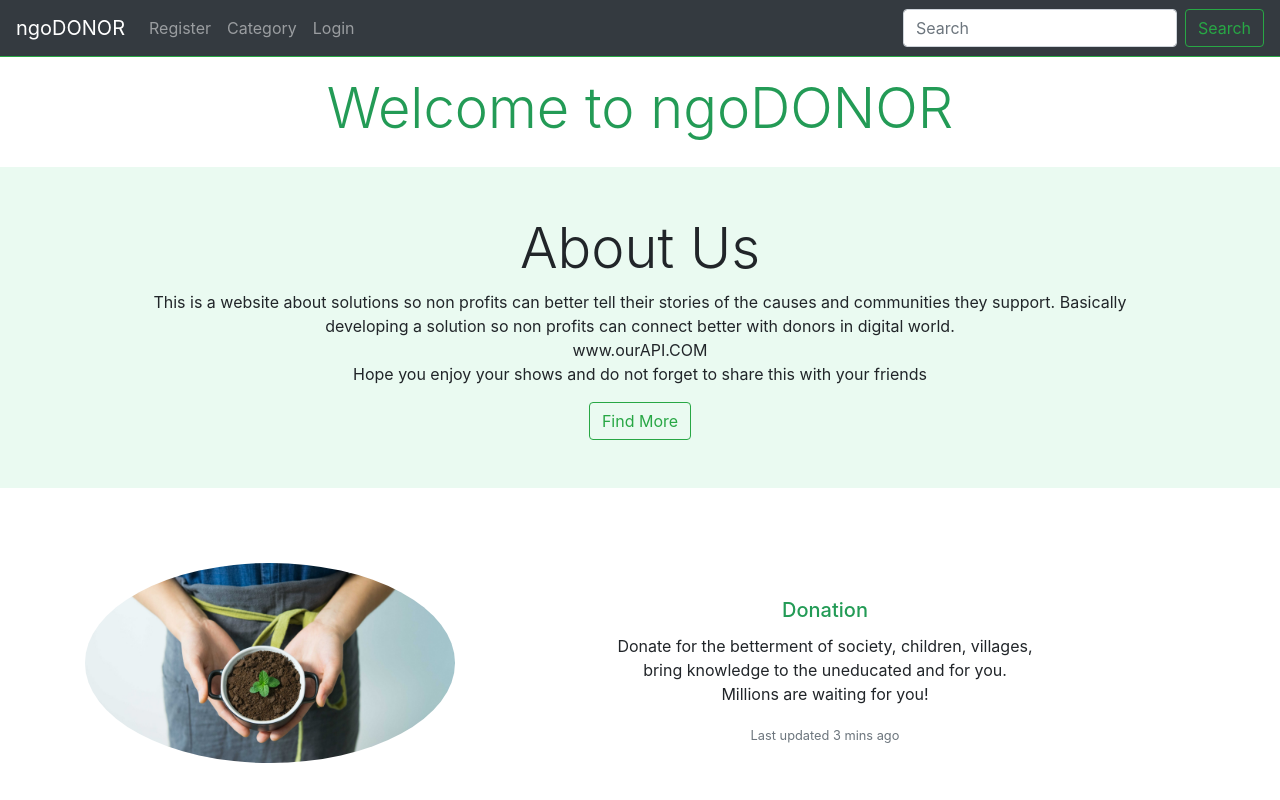
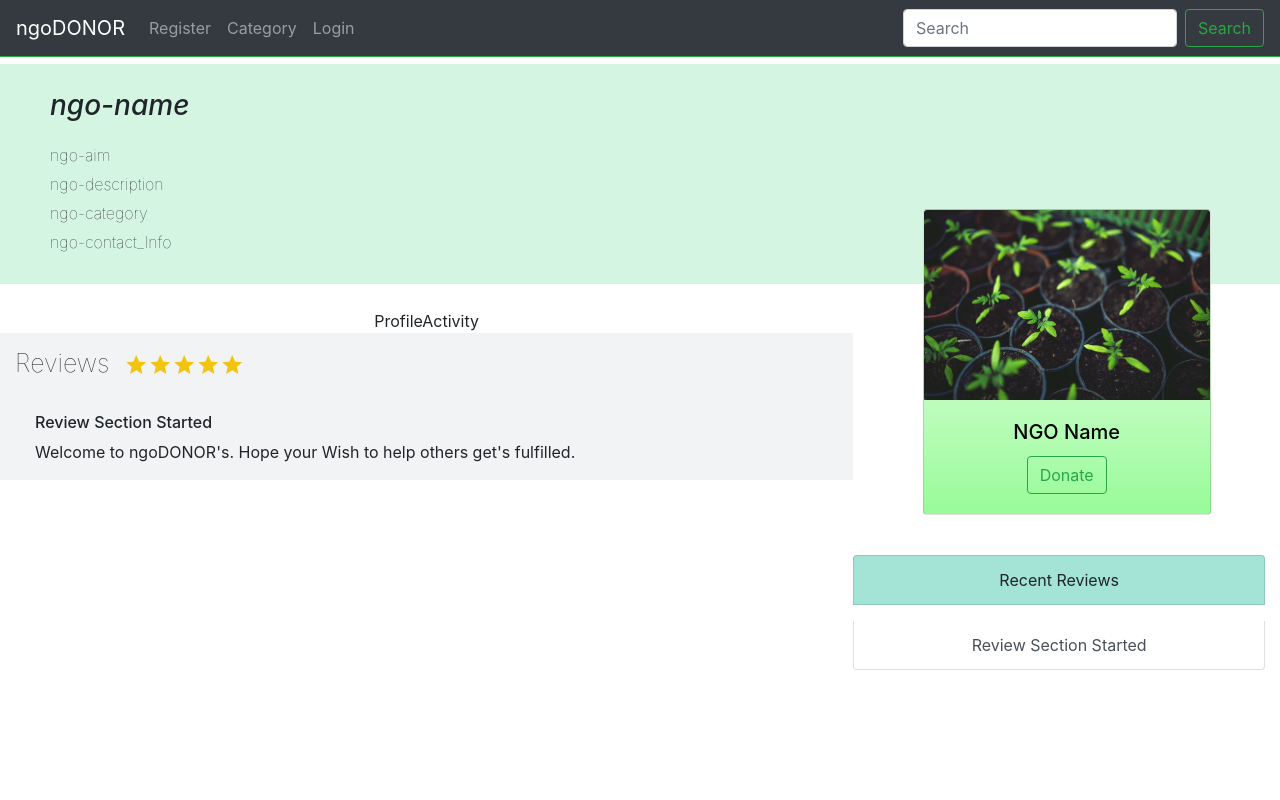
Before and after one commit to Garvit-Singh/FrontEndHackathon, a React (Create React App) app: page / in a window 1280 px wide. Shown: the top 800 px of the page. Built offline with nearby package versions, Linux system fonts and the light colour scheme.

Commit message:
ReviewBar added

```diff
--- a/src/App.js
+++ b/src/App.js
@@ -11,10 +11,10 @@ function App() {
   return (
     <div className="App">
       <NavigationBar />
-      <Home />
+      {/* <Home />
       <div style={spacing}>
         Spacing
-      </div>
+      </div> */}
       <Profile />
     </div>
   );
--- a/src/Components/ProfileComponent/ProfileActivity.js
+++ b/src/Components/ProfileComponent/ProfileActivity.js
@@ -2,6 +2,7 @@ import React from 'react'
 import './profile.css'
 import ProfileSideTransactionPanel from './ProfileSideTransactionPanel'
 import ProfileReviews from './ProfileReviews'
+import ProfileReviewSideBar from './ProfileReviewSideBar'
 
 function ProfileActivity() {
   return (
@@ -11,7 +12,10 @@ function ProfileActivity() {
           <div>ProfileActivity</div>
           <ProfileReviews />
         </div>
-        <ProfileSideTransactionPanel />
+        <div className='col-md-4'>
+          <ProfileSideTransactionPanel />
+          <ProfileReviewSideBar />
+        </div>
       </div>
     </React.Fragment>
   )
--- a/src/Components/ProfileComponent/ProfileReviewSideBar.js
+++ b/src/Components/ProfileComponent/ProfileReviewSideBar.js
@@ -1,9 +1,24 @@
 import React from 'react'
 
 function ProfileReviewSideBar() {
+  // calling reviews by state or as props or by useContext
+  const reviews = [
+    {
+      _id: 1,
+      title: 'Review Section Started',
+      description: 'Welcome to ngoDONOR\'s. Hope your Wish to help others get\'s fulfilled.'
+    }
+  ]
   return (
     <React.Fragment>
-      Review Side Bar
+      <div class="container list-group review-side-bar">
+        <p href="#review-bar" class="list-group-item">Recent Reviews</p>
+        {
+          reviews.map(review => {
+            return <a href={`#reviewid`} key={review._id} class="list-group-item list-group-item-action">{review.title}</a>
+          })
+        }
+      </div>
     </React.Fragment>
   )
 }
--- a/src/Components/ProfileComponent/ProfileSideTransactionPanel.js
+++ b/src/Components/ProfileComponent/ProfileSideTransactionPanel.js
@@ -4,12 +4,12 @@ import image from '../Images/young-tomato-5808.jpg'
 function ProfileSideTransactionPanel() {
   return (
 		<React.Fragment>
-			<div className="d-flex justify-content-center col-md-4 transaction-panel">
+			<div className="d-flex justify-content-center transaction-panel">
 				<div id="NGO_Logo" className="card text-center" style={{ width: '18rem' }}>
 					<img src={image} className="card-img-top" alt="..." />
 					<div className="card-body">
 						<h5 className="card-title">NGO Name</h5>
-						<a href="#1" className="btn btn-primary">
+						<a href="#1" className="btn btn-outline-success">
 							Donate
 						</a>
 					</div>
--- a/src/Components/ProfileComponent/profile.css
+++ b/src/Components/ProfileComponent/profile.css
@@ -34,3 +34,9 @@
   background-color: #F2F3F4;
   padding-bottom: 0px;
 }
+.review-side-bar{
+  margin-top: 40px;
+}
+.review-side-bar p{
+  background-color: #A3E4D7;
+}
```
